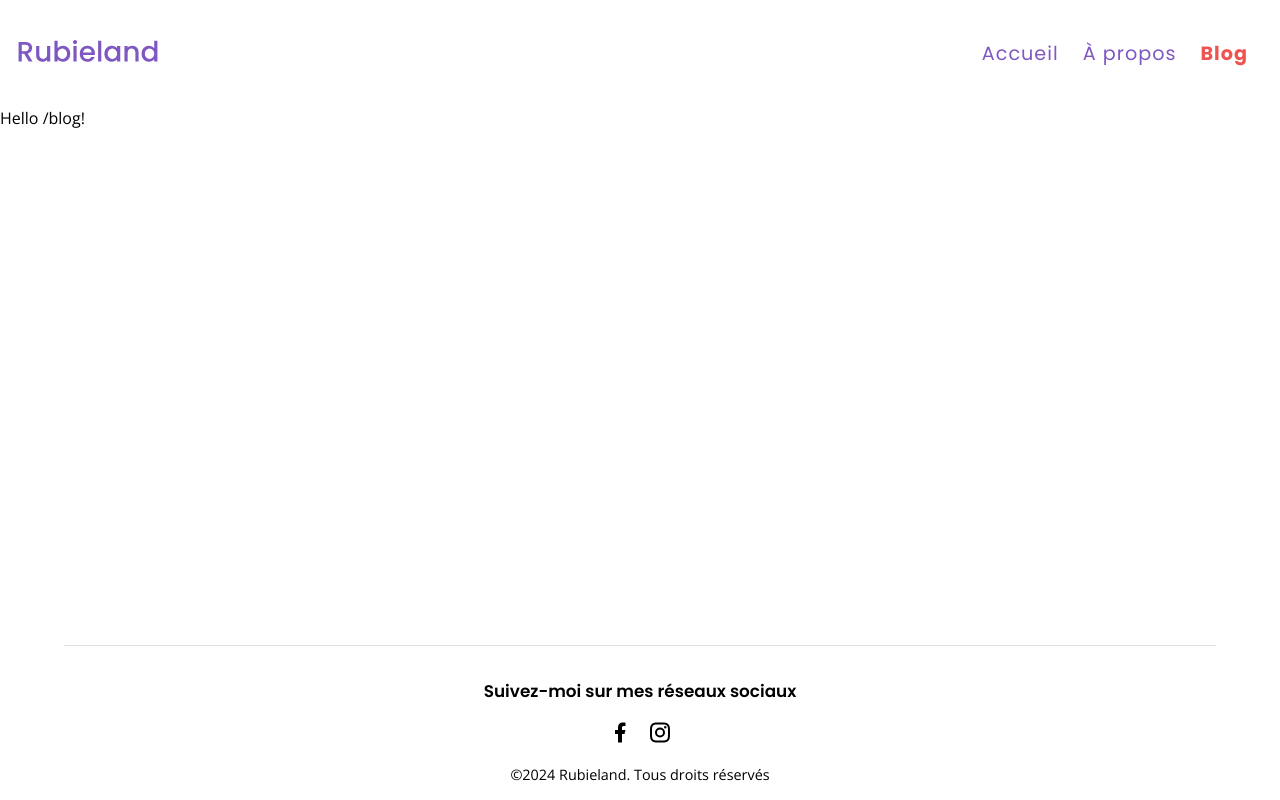
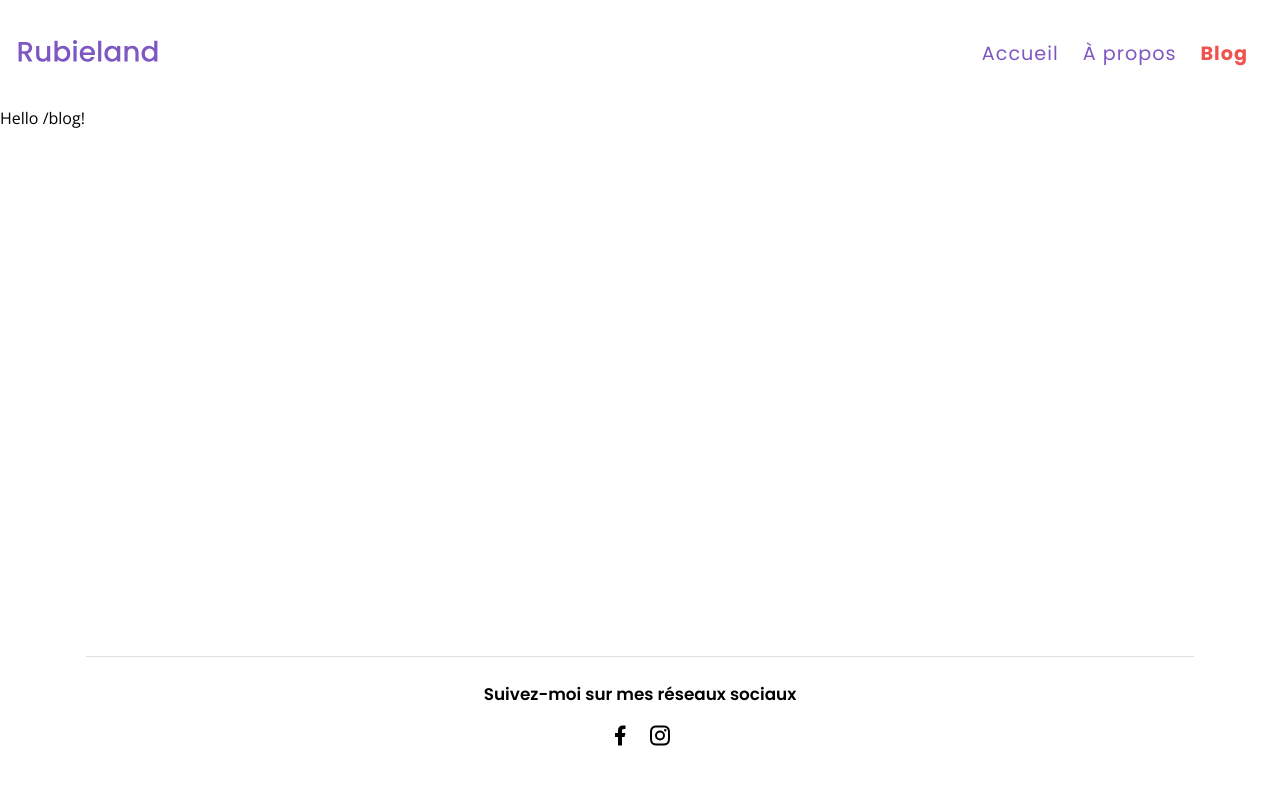
Before and after one commit to rubieland/rubieland, a React (Vite) app in the folder frontend/: page /blog in a window 1280 px wide. Built offline with nearby package versions, Linux system fonts and the light colour scheme.

Commit message:
refactor(Footer): replace Separator with ::before CSS pseudo element

```diff
--- a/frontend/src/ui/components/Footer/Footer.tsx
+++ b/frontend/src/ui/components/Footer/Footer.tsx
@@ -1,21 +1,15 @@
 import FooterSocialMediaBlock from './FooterSocialMediaBlock';
-import Separator from '../Separator/Separator';
 import i18n from '../../../core/i18n';
 import './styles/Footer.scss';
 
 const Footer = () => {
   const year = new Date().getFullYear();
-
   return (
-    <>
-      <Separator />
-      <footer>
-        <FooterSocialMediaBlock />
-        <p className="footer-copyright">
-          {i18n.t('footer.copyright', { year })}
-        </p>
-      </footer>
-    </>
+    <footer>
+      <FooterSocialMediaBlock />
+      <p className="footer-copyright">
+      </p>
+    </footer>
   );
 };
 
--- a/frontend/src/ui/components/Footer/styles/Footer.scss
+++ b/frontend/src/ui/components/Footer/styles/Footer.scss
@@ -1,12 +1,21 @@
 @import '../../../../assets/styles/mixins';
+@import '../../../../assets/styles/variables';
 
 footer {
+  padding: 0 1.5rem 1.5rem;
   @include flex-center-x;
   flex-direction: column;
-  padding: 0 1rem 1rem;
   font-size: 0.9rem;
   min-height: 10dvh;
-  gap: 1rem;
+  gap: 1.5rem;
+
+  &::before {
+    background-color: $grey30;
+    margin: 0 auto;
+    height: 1px;
+    content: '';
+    width: 90%;
+  }
 }
 
 .footer-copyright {
```
